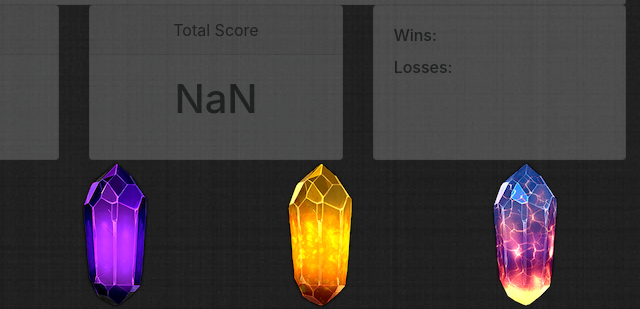
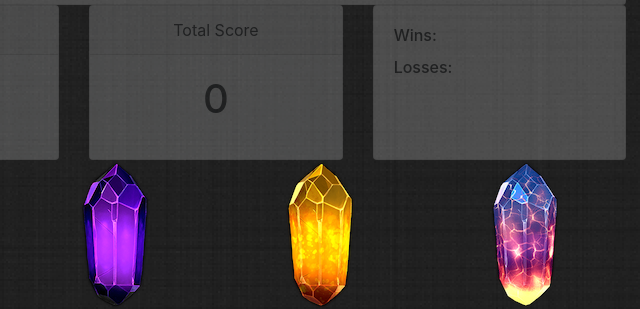
Before and after one commit to BraveOstrich/unit-4-game, a plain HTML site: page index.html in a window 1280 px wide. Shown: the part 377-686 px from the top of the page, 424-1064 px from the left. Drawn offline with nearby package versions, Linux system fonts and the light colour scheme.

Commit message:
Scoring functional

```diff
--- a/assets/javascript/game.js
+++ b/assets/javascript/game.js
@@ -1,5 +1,5 @@
 
-// Random number variables
+// Variables
 var min = 19;
 var max = 120;
 var randomNumber;
@@ -14,12 +14,13 @@ var pointsOne = 0;
 var pointsTwo = 0;
 var pointsThree = 0;
 var pointsFour = 0;
-var total1;
-var total2;
-var total3;
-var total4;
+var total1 = 0;
+var total2 = 0;
+var total3 = 0;
+var total4 = 0;
 
 $(document).ready(function() {
+
     // Create the random number
 
     function random (){
@@ -29,6 +30,8 @@ $(document).ready(function() {
         $("#random-number").append(randomNumber);
     };
 
+    // Create the crystals random number
+
     function setNumbers(){
         crystalNumberOne = Math.floor(Math.random() * 12) + 1;
         crystalNumberTwo = Math.floor(Math.random() * 12) + 1;
@@ -37,33 +40,38 @@ $(document).ready(function() {
         console.log(crystalNumberOne, crystalNumberTwo, crystalNumberThree, crystalNumberFour);
     }
 
+    // Crystals on click function
 
     $("#crystal-1").click(function(){
         pointsOne++;
         total1 = crystalNumberOne * pointsOne;
+        gameScore();
         console.log(total1);
     });
 
     $("#crystal-2").click(function(){
         pointsTwo++;
         total2 = crystalNumberTwo * pointsTwo;
+        gameScore();
         console.log(total2);
     });
 
     $("#crystal-3").click(function(){
         pointsThree++;
         total3 = crystalNumberThree * pointsThree;
+        gameScore();
         console.log(total3);
     });
 
     $("#crystal-4").click(function(){
         pointsFour++;
         total4 = crystalNumberFour * pointsFour;
+        gameScore();
         console.log(total4);
     });
 
+   // Scoring function
 
-   // Scoring
    function gameScore(){
 
     totalScore = total1 + total2 + total3 + total4;
@@ -71,7 +79,7 @@ $(document).ready(function() {
     console.log(totalScore);
     };
 
-
+    // Run functions
 
     random();
     setNumbers();
--- a/index.html
+++ b/index.html
@@ -14,18 +14,21 @@
     <title>Crystals Collector</title>
 </head>
 <body>
+
+    <!-- Container -->
+
     <div class="container">
+
+        <!-- Title Bar -->
+
         <div class="card text-center title-card">
             <div class="card-body">
               <h2 class="card-title">Crystals Collector</h2>
             </div>
         </div>
-        <!-- <div class="card bg-dark text-white text-center">
-            <img src="assets/images/header-background.jpg" class="card-img" alt="Diamond">
-            <div class="card-img-overlay">
-              <h2 class="card-title">Crystals Collector</h2>
-            </div>
-          </div> -->
+
+        <!-- Instructions Card -->
+
         <div class="card">
             <div class="card-body">
                 <p>You will be given a random number at the start of the game.</p>
@@ -35,6 +38,9 @@
                 <p>Each time when the game starts, the game will change the values of each crystal.</p>
             </div>
         </div>
+
+        <!-- Random Number & Score Row -->
+
         <div class="row row-1 number-row">
             <div class="col-sm-4">
                 <div class="card bg-light text-center mb-3 d-flex">
@@ -48,7 +54,7 @@
                 <div class="card bg-light text-center mb-3 d-flex">
                     <div class="card-header">Total Score</div>
                     <div class="card-body">
-                        <h1 id="total-score" class="card-text">0</h1>
+                        <h1 id="total-score" class="card-text"></h1>
                     </div>
                 </div>
             </div>
@@ -61,6 +67,8 @@
                 </div>
             </div>
         </div>
+
+        <!-- Crystals Row -->
 
         <div class="image-box">
             <div class="row row-2">
```
Also changed, not shown: 2 other files. Lines whose indentation alone changed are shown as unchanged.
